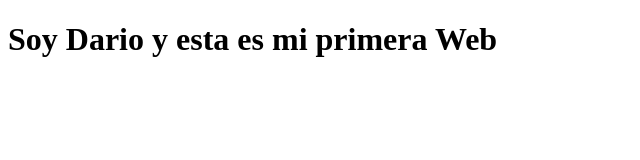
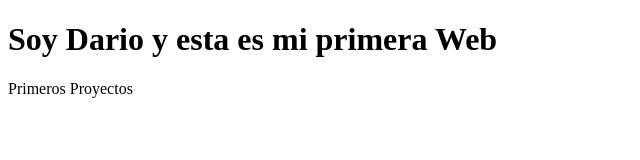
Before and after one commit to eternaldaro/eternaldaro.github.io, a plain HTML site: page index.html in a window 1280 px wide. Shown: the whole page, without its empty margins (0-640 px from the left). Drawn offline with Linux system fonts and the light colour scheme.

Commit message:
Update index.html

```diff
--- a/index.html
+++ b/index.html
@@ -3,6 +3,8 @@
 <body>
 
     <h1>Soy Dario y esta es mi primera Web</h1>
+    <p>Primeros Proyectos</p>
+
 
 </body>
 </html>
```
